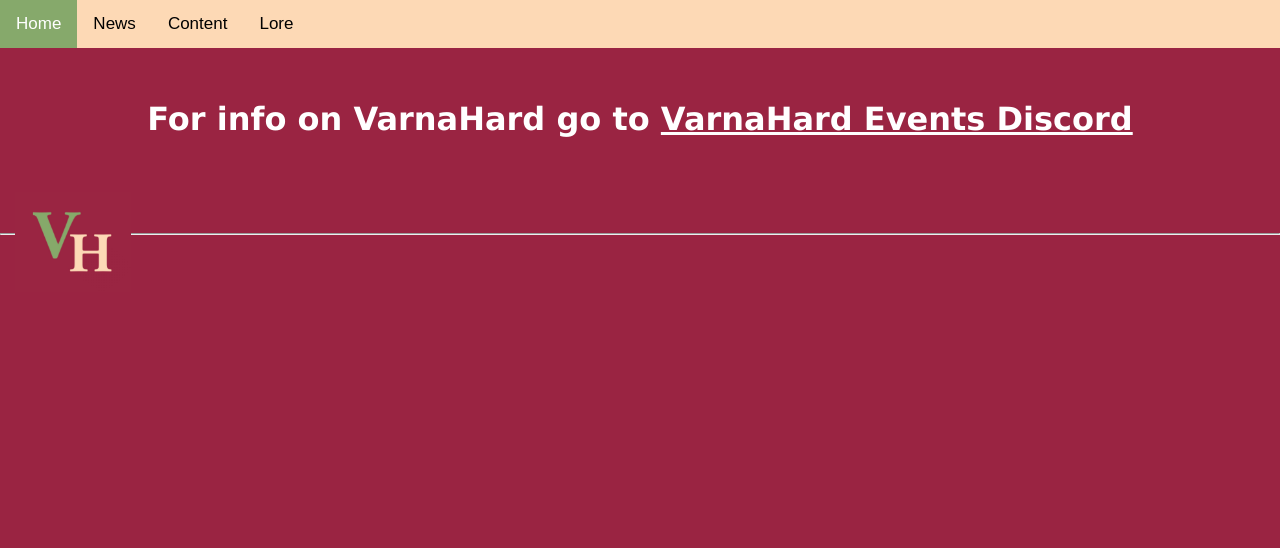
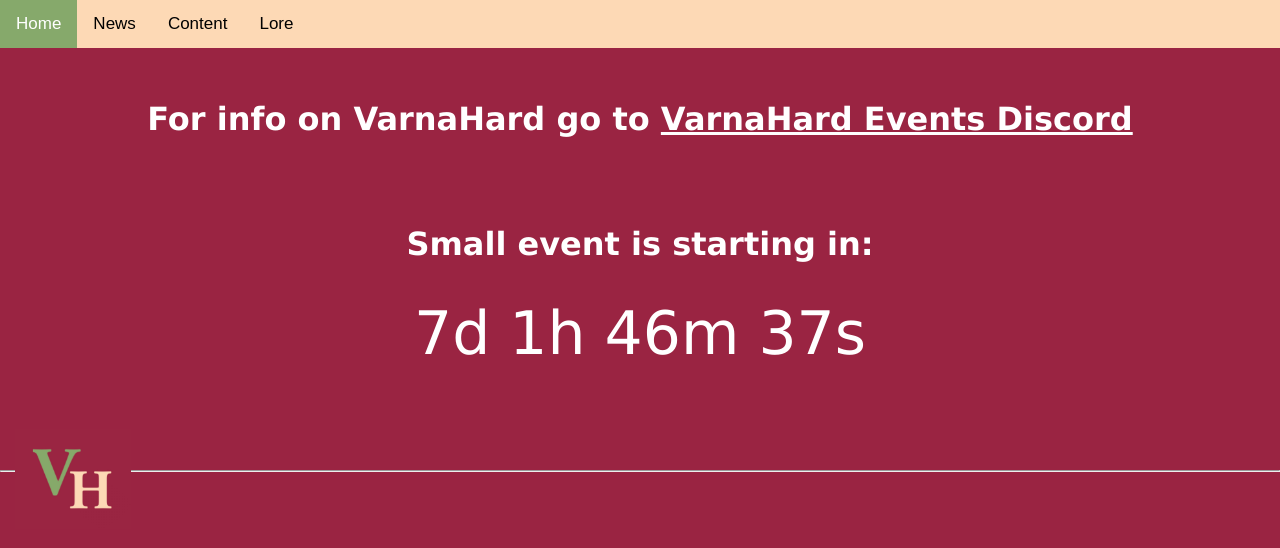
Before and after one commit to AlexBGood/VarnaHard-Site, a plain HTML site: page news.html in a window 1280 px wide. Drawn offline with Linux system fonts and the light colour scheme.

Commit message:
Index 2.3
Small event timer counter added to News.

```diff
--- a/news.html
+++ b/news.html
@@ -37,6 +37,40 @@ p {
 <br>
 <h1>For info on VarnaHard go to <a href="https://discord.gg/nC2P8FXtU4" style="color: white">VarnaHard Events Discord</a></h1>
 <br>
+<h1>Small event is starting in:</h1>
+
+<p id="demo"></p>
+
+<script>
+// Set the date we're counting down to
+var countDownDate = new Date("Dec 10, 2021 16:00:00").getTime();
+
+// Update the count down every 1 second
+var x = setInterval(function() {
+
+  // Get today's date and time
+  var now = new Date().getTime();
+
+  // Find the distance between now and the count down date
+  var distance = countDownDate - now;
+
+  // Time calculations for days, hours, minutes and seconds
+  var days = Math.floor(distance / (1000 * 60 * 60 * 24));
+  var hours = Math.floor((distance % (1000 * 60 * 60 * 24)) / (1000 * 60 * 60));
+  var minutes = Math.floor((distance % (1000 * 60 * 60)) / (1000 * 60));
+  var seconds = Math.floor((distance % (1000 * 60)) / 1000);
+
+  // Output the result in an element with id="demo"
+  document.getElementById("demo").innerHTML = days + "d " + hours + "h "
+  + minutes + "m " + seconds + "s ";
+
+  // If the count down is over, write some text
+  if (distance < 0) {
+    clearInterval(x);
+    document.getElementById("demo").innerHTML = "EXPIRED";
+  }
+}, 1000);
+</script>
 
 <div class="bar">
 <a href="index.html"><img src="photos/IMG_0126.JPG" alt="VH Logo" title="VH Logo" height="100"></a>
```
